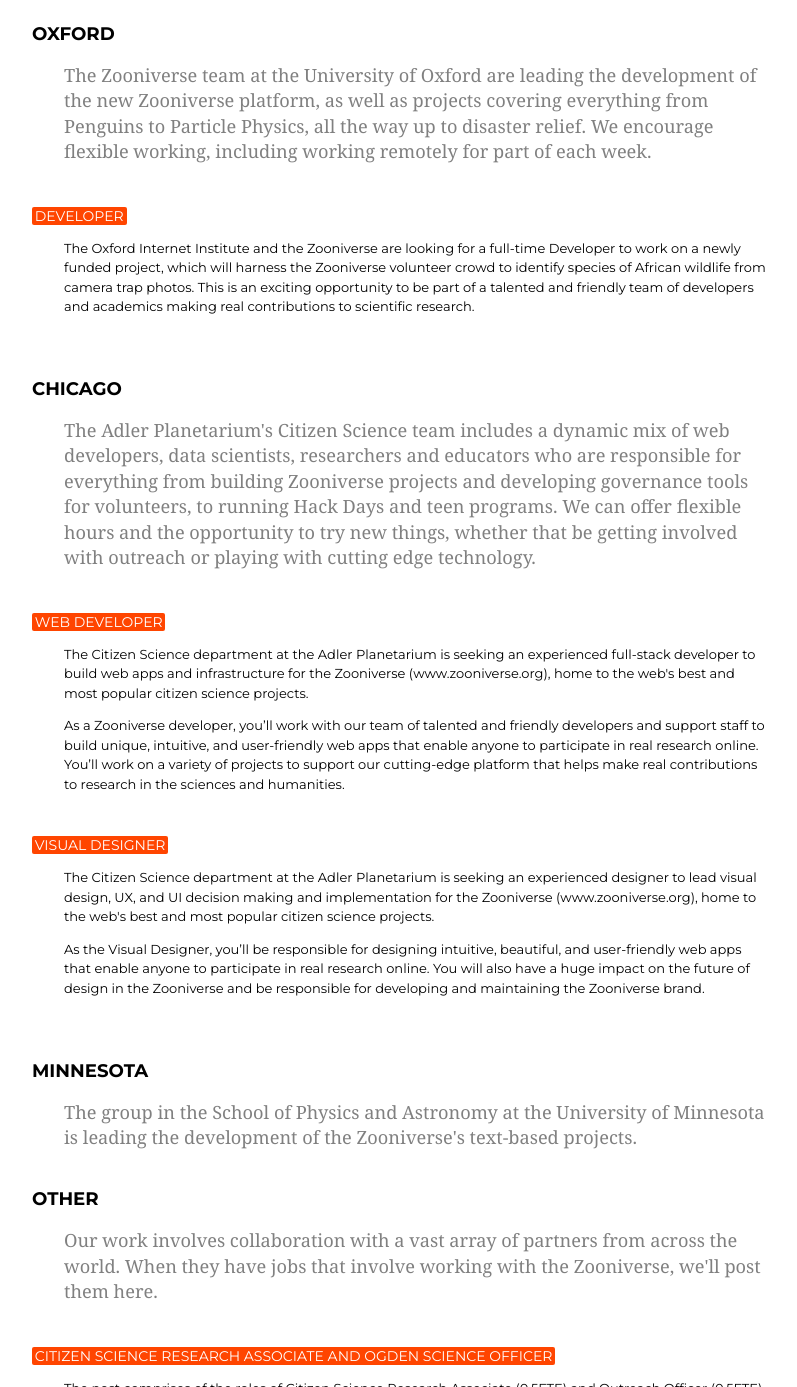
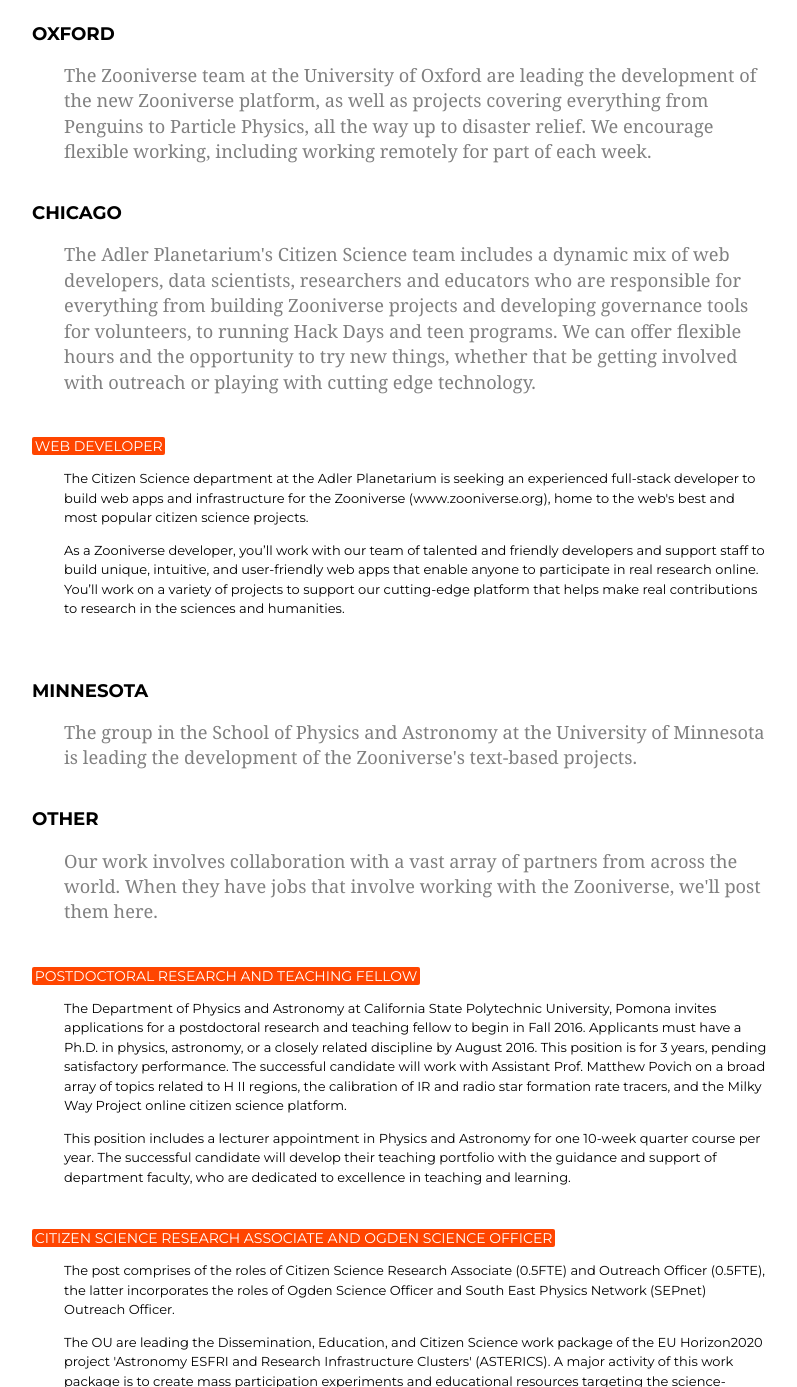
Before and after one commit to zooniverse/jobs.zooniverse.org, a website: page public/index.html in a window 1280 px wide. Shown: the part 623-2010 px from the top of the page, without its empty margins (240-1037 px from the left). Drawn offline with nearby package versions, Linux system fonts and the light colour scheme; files that its build step writes are made by us from their sources.

Commit message:
updating various jobs

```diff
--- a/public/index.html
+++ b/public/index.html
@@ -37,12 +37,7 @@
         <section class="column content-container">
           <h3 class="oxford location-heading">Oxford</h3>
           <p class="introduction">The Zooniverse team at the University of Oxford are leading the development of the new Zooniverse platform, as well as projects covering everything from Penguins to Particle Physics, all the way up to disaster relief. We encourage flexible working, including working remotely for part of each week.</a></p>
-            <div class="job">
-              <p><a class="job-title" href="http://www.oii.ox.ac.uk/people/newpositions/#p47">Developer</a></p>
-              <div class="job-description">
-                <p>The Oxford Internet Institute and the Zooniverse are looking for a full-time Developer to work on a newly funded project, which will harness the Zooniverse volunteer crowd to identify species of African wildlife from camera trap photos. This is an exciting opportunity to be part of a talented and friendly team of developers and academics making real contributions to scientific research.</p>
-              </div>
-            </div>
+
         </section>
 
 
@@ -50,7 +45,7 @@
           <h3 class="chicago location-heading">Chicago</h3>
           <p class="introduction">The Adler Planetarium's Citizen Science team includes a dynamic mix of web developers, data scientists, researchers and educators who are responsible for everything from building Zooniverse projects and developing governance tools for volunteers, to running Hack Days and teen programs. We can offer flexible hours and the opportunity to try new things, whether that be getting involved with outreach or playing with cutting edge technology.</p>
           <div class="job">
-            <p><a class="job-title" href="https://recruiting.myapps.paychex.com/appone/MainInfoReq.asp?R_ID=1095709&B_ID=91&fid=1&Adid=0&ssbgcolor=000000&SearchScreenID=1859&CountryID=3&LanguageID=2">Web Developer</a></p>
+            <p><a class="job-title" href="https://recruiting.myapps.paychex.com/appone/MainInfoReq.asp?R_ID=1144658&B_ID=91&fid=1&Adid=0&ssbgcolor=000000&SearchScreenID=1859&CountryID=3&LanguageID=2">Web Developer</a></p>
             <div class="job-description">
               <p>The Citizen Science department at the Adler Planetarium is seeking an experienced full-stack developer to build web apps and infrastructure for the Zooniverse (www.zooniverse.org), home to the web's best and most popular citizen science projects.</p>
 
@@ -58,14 +53,6 @@
             </div>
           </div>
 
-          <div class="job">
-            <p><a class="job-title" href="https://recruiting.myapps.paychex.com/appone/MainInfoReq.asp?R_ID=1095704&B_ID=91&fid=1&Adid=0&ssbgcolor=000000&SearchScreenID=1859&CountryID=3&LanguageID=2">Visual Designer</a></p>
-            <div class="job-description">
-              <p>The Citizen Science department at the Adler Planetarium is seeking an experienced designer to lead visual design, UX, and UI decision making and implementation for the Zooniverse (www.zooniverse.org), home to the web's best and most popular citizen science projects.</p>
-
-              <p>As the Visual Designer, you’ll be responsible for designing intuitive, beautiful, and user-friendly web apps that enable anyone to participate in real research online. You will also have a huge impact on the future of design in the Zooniverse and be responsible for developing and maintaining the Zooniverse brand.</p>
-            </div>
-          </div>
         </section>
 
         <section class="column content-container">
@@ -76,6 +63,16 @@
         <section class="column content-container">
           <h3 class="other location-heading">Other</h3>
           <p class="introduction">Our work involves collaboration with a vast array of partners from across the world. When they have jobs that involve working with the Zooniverse, we'll post them here.</p>
+
+          <div class="job">
+            <p><a class="job-title" href="https://jobregister.aas.org/job_view?JobID=52085">Postdoctoral Research and Teaching Fellow</a></p>
+            <div class="job-description">
+              <p>The Department of Physics and Astronomy at California State Polytechnic University, Pomona invites applications for a postdoctoral research and teaching fellow to begin in Fall 2016. Applicants must have a Ph.D. in physics, astronomy, or a closely related discipline by August 2016. This position is for 3 years, pending satisfactory performance. The successful candidate will work with Assistant Prof. Matthew Povich on a broad array of topics related to H II regions, the calibration of IR and radio star formation rate tracers, and the Milky Way Project online citizen science platform.</p>
+
+              <p>This position includes a lecturer appointment in Physics and Astronomy for one 10-week quarter course per year. The successful candidate will develop their teaching portfolio with the guidance and support of department faculty, who are dedicated to excellence in teaching and learning.</p>
+            </div>
+          </div>
+
           <div class="job">
             <p><a class="job-title" href="http://www3.open.ac.uk/employment/job-details.asp?id=8706&ref=ext">Citizen Science Research Associate and Ogden Science Officer</a></p>
             <div class="job-description">
```
